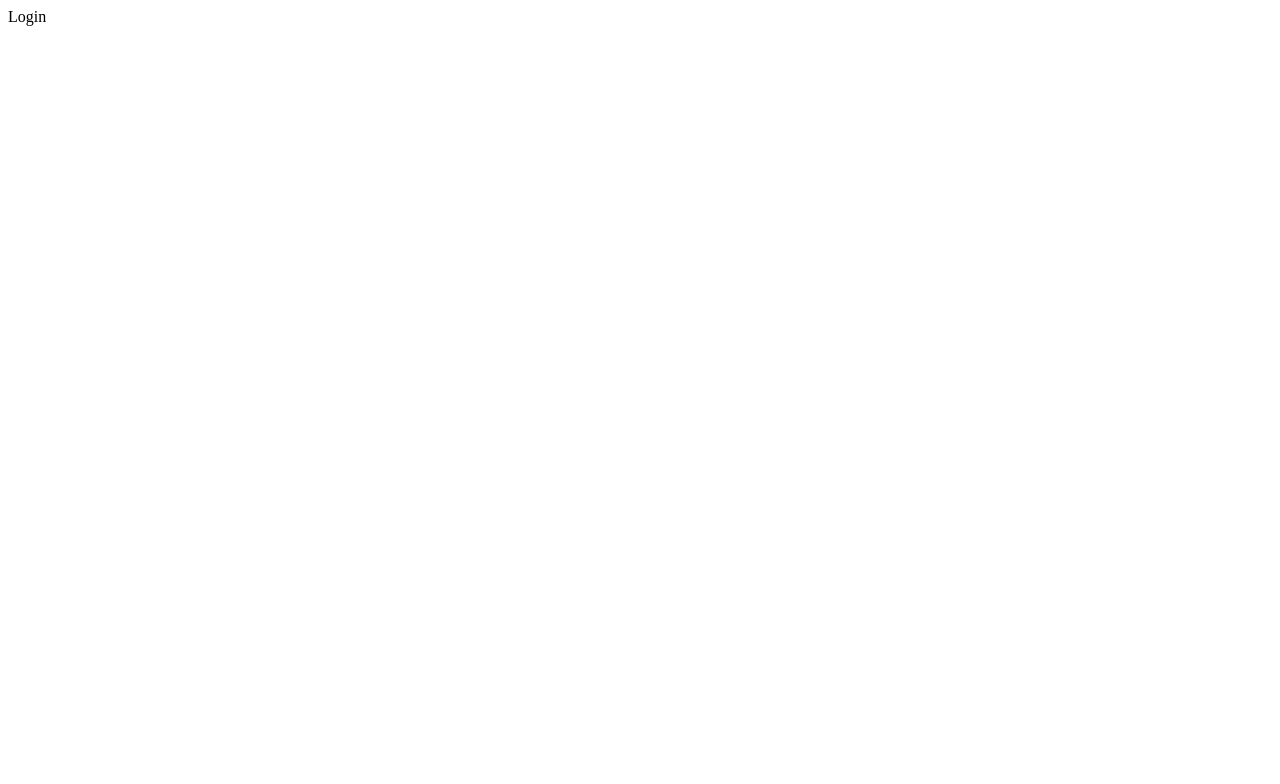
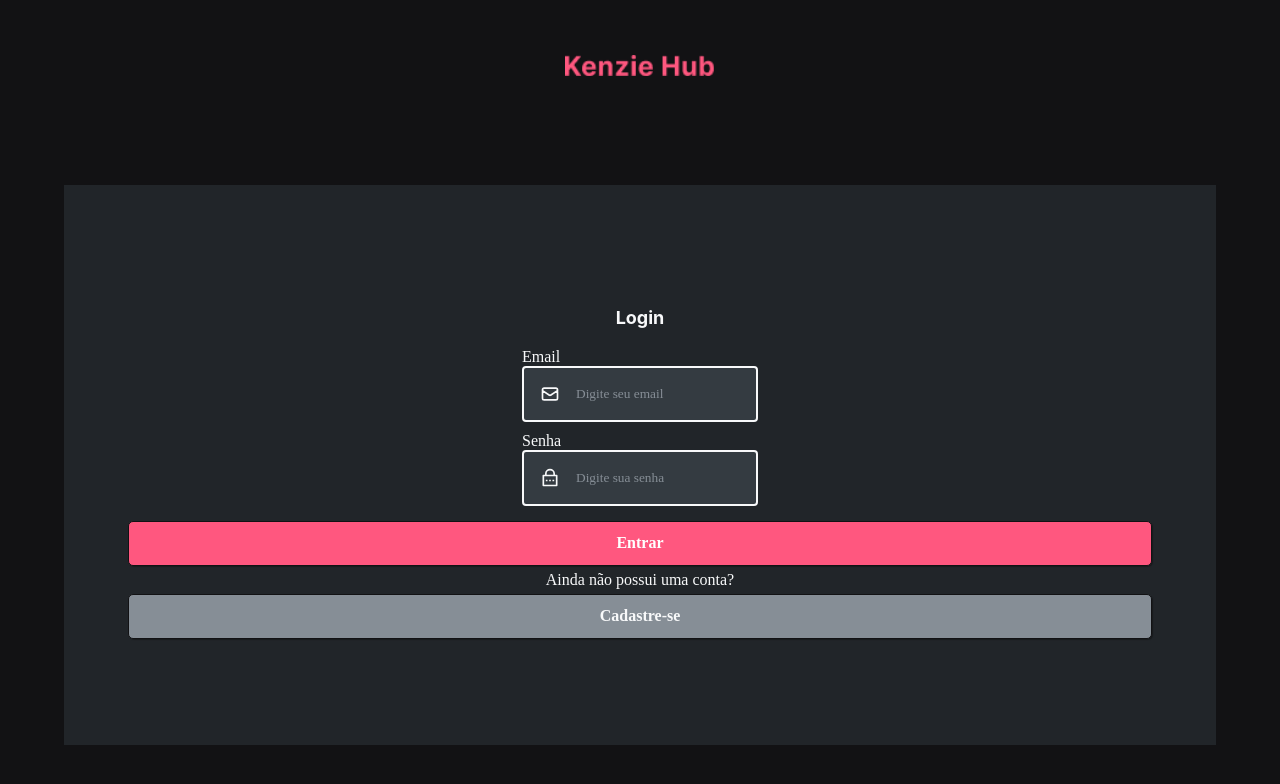
Before and after one commit to Kenzie-Academy-Brasil-Developers/react-entrega-s2-kenzie-hub-claudiamld, a React (Create React App) app: page / in a window 1280 px wide. Shown: the top 784 px of the page. Built offline with nearby package versions, Linux system fonts and the light colour scheme.

Commit message:
feat: Button component created

```diff
--- a/src/App.js
+++ b/src/App.js
@@ -1,10 +1,12 @@
 import { Routes } from "./routes";
+import GlobalStyle from './styles/global'
 import 'react-toastify/dist/ReactToastify.css';
 import {ToastContainer} from 'react-toastify';
 
 function App() {
   return (
     <div>
+      <GlobalStyle />
       <ToastContainer
         position="top-right"
         autoClose={5000}
--- /dev/null
+++ b/src/components/Button/index.jsx
@@ -0,0 +1,15 @@
+import { Container } from "./styles"
+
+const Button = ({children, backgroundColor, color, type, ...rest}) => {
+    return(
+        <Container
+            backgroundColor={backgroundColor}
+            color={color}
+            type={type}
+            {...rest}
+            >{children}
+        </Container>
+
+    )
+}
+export default Button
--- /dev/null
+++ b/src/components/Button/styles.js
@@ -0,0 +1,14 @@
+import styled from 'styled-components'
+
+export const Container = styled.button`
+    width: 80vw;
+    font-size: 16px;
+    background-color: ${props => props.backgroundColor};
+    color: ${props => props.color};
+    height: 45px;
+    border-radius: 5px;
+    border: 1px solid var(--black);
+    margin: 5px;
+    box-shadow: 1px 1px 1px rgba(0,0,0,0.3);
+    transition: 0.2s;
+`
--- /dev/null
+++ b/src/components/Input/index.jsx
@@ -0,0 +1,16 @@
+import { Container, InputContainer } from "./styles"
+
+const Input = ({label, icon: Icon, register, name, error= "", ...rest}) => {
+    return(
+        <Container>
+            <div>
+                {label} {!!error && <span> - {error}</span>}
+            </div>
+            <InputContainer isErrored={!!error}>
+                {Icon && <Icon size={20} />}
+                <input {...register(name)} {...rest} />
+            </InputContainer>
+        </Container>
+    )
+}
+export default Input
--- /dev/null
+++ b/src/components/Input/styles.js
@@ -0,0 +1,44 @@
+import styled, {css} from 'styled-components'
+
+export const Container = styled.div`
+    text-align: left;
+    div{
+        span{
+            color: var(--red);
+        }
+    }
+`
+
+export const InputContainer = styled.div`
+    background: var(--mediumgrey);
+    border-radius: 4px;
+    border: 2px solid var(--vanilla);
+    color: var(--vanilla);
+    padding: 1rem;
+    width: 100%;
+    display: flex;
+    margin-bottom: 10px;
+    transition: 0.4s;
+
+    ${props => props.isErrored && css`
+        border-color: var(--red);
+        svg{
+            color: var(--red);
+        }
+    `}
+
+    input{
+        background: transparent;
+        align-items: center;
+        flex: 1;
+        border: 0;
+        color: var(--vanilla);
+        &::placeholder{
+            color: var(--softgrey);
+        }
+    }
+
+    svg{
+        margin-right: 16px;
+    }
+`
--- a/src/pages/Login/index.jsx
+++ b/src/pages/Login/index.jsx
@@ -1,8 +1,59 @@
+import {Container} from './styles'
+import {HiOutlineMail} from 'react-icons/hi'
+import {RiLockPasswordLine} from 'react-icons/ri'
+import Logo from '../../assets/Logo.png'
+import Input from '../../components/Input'
+import { useForm } from 'react-hook-form'
+import * as yup from 'yup';
+import {yupResolver} from '@hookform/resolvers/yup';
+import Button from '../../components/Button'
+
+
 const Login = () => {
+
+    const schema = yup.object().shape({
+        email: yup.string().email("Email inválido!").required("Campo obrigatório!"),
+        password: yup.string().required("Campo obrigatório!")
+    })
+
+    const {
+        register,
+        handleSubmit,
+        formState: {errors},
+    } = useForm({
+        resolver: yupResolver(schema)
+    })
+
+    const onSubmitFunction = (data) => {
+        console.log(data);
+    }
+
     return(
-        <div>
-            Login
-        </div>
+        <Container>
+            <img src={Logo} alt="logo-kenzie" />
+            <form onSubmit={handleSubmit(onSubmitFunction)}>
+                <h1>Login</h1>
+                <Input
+                    register={register}
+                    name="email"
+                    icon={HiOutlineMail}
+                    label="Email"
+                    placeholder='Digite seu email'
+                    error={errors.email?.message}
+                />
+                <Input
+                    register={register}
+                    name="password"
+                    icon={RiLockPasswordLine}
+                    label="Senha"
+                    placeholder='Digite sua senha'
+                    error={errors.password?.message}
+                />
+                <Button color="var(--white)" backgroundColor="var(--pink)">Entrar</Button>
+                <p>Ainda não possui uma conta?</p>
+                <Button color="var(--vanilla)" backgroundColor="var(--softgrey)">Cadastre-se</Button>
+            </form>
+        </Container>
     )
 }
 export default Login
--- /dev/null
+++ b/src/pages/Login/styles.js
@@ -0,0 +1,30 @@
+import styled from 'styled-components'
+
+export const Container = styled.div`
+    height: 100vh;
+    display: flex;
+    flex-direction: column;
+    justify-content: space-around;
+    align-items: center;
+
+    img{
+        width: 150px;
+    }
+
+    form{
+        background-color: var(--darkgrey);
+        height: 70vh;
+        width: 90vw;
+        display: flex;
+        flex-direction: column;
+        justify-content: center;
+        align-items: center;
+
+        h1{
+            font-size: 18px;
+            font-weight: 700;
+            text-align: center;
+            margin: 20px 0;
+        }
+    }
+`
--- a/src/routes/index.jsx
+++ b/src/routes/index.jsx
@@ -9,10 +9,10 @@ export const Routes = () => {
             <Route exact path="/">
                 <Login />
             </Route>
-            <Route exact path="/register">
+            <Route path="/register">
                 <Register />
             </Route>
-            <Route exact path="/home">
+            <Route path="/home">
                 <Home />
             </Route>
         </Switch>
--- /dev/null
+++ b/src/styles/global.js
@@ -0,0 +1,45 @@
+import {createGlobalStyle} from 'styled-components'
+
+export default createGlobalStyle`
+    *{
+        margin: 0;
+        padding: 0;
+        box-sizing: border-box;
+        outline: 0;
+    }
+
+    :root{
+        --white: #FFFFFF;
+        --red: #dc2f02;
+        --pink: #FF577F;
+        --brightpink: #FF427F;
+        --violet: #59323F;
+        --black: #121214;
+        --vanilla: #F8F9FA;
+        --softgrey: #868E96;
+        --mediumgrey: #343B41;
+        --darkgrey: #212529;
+    }
+
+    h1, h2, h3, h4, h5, h6{
+        font-family: 'Inter', sans-serif;
+    }
+
+    body{
+        background-color: var(--black);
+        color: var(--vanilla);
+    }
+
+    body, input, button{
+        font-family: 'Inter, sans-serif';
+    }
+
+    button{
+        cursor: pointer;
+        font-weight: bold;
+    }
+
+    a{
+        text-decoration: none;
+    }
+`
```
Also changed, not shown: src/assets/Logo.png (added).
